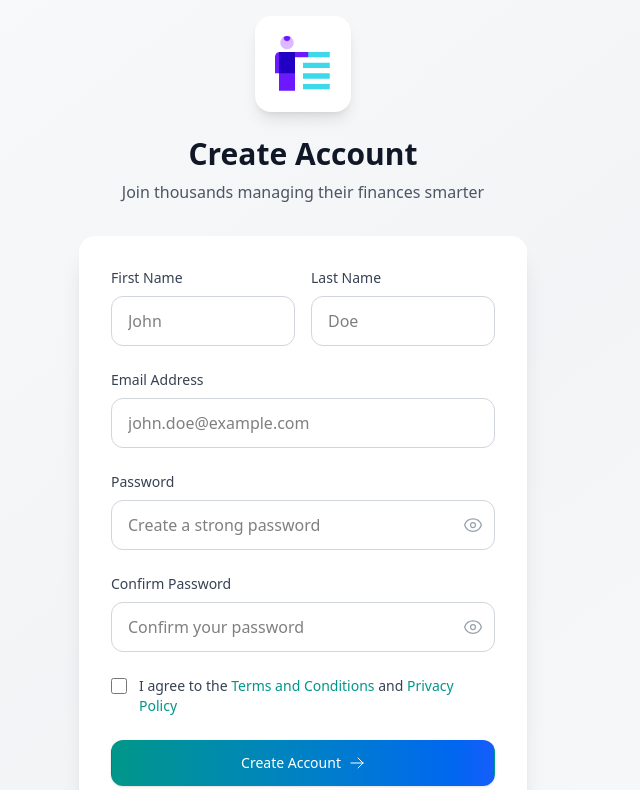
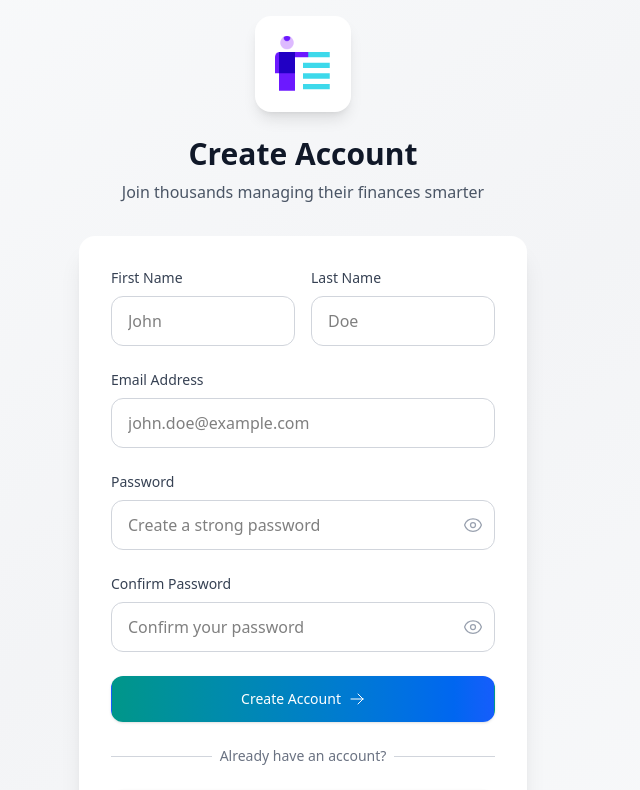
Before and after one commit to rashmika-perera/Personal-Finance-Management-System-frontend, a React (Vite) app: page /register in a window 1280 px wide. Shown: the top 790 px of the page, without its empty margins (337-977 px from the left). Built offline with nearby package versions, Linux system fonts and the light colour scheme.

Commit message:
third commit

```diff
--- a/src/pages/DashboardPage.tsx
+++ b/src/pages/DashboardPage.tsx
@@ -8,8 +8,10 @@ import {
   ChartBarIcon,
   SparklesIcon
 } from '@heroicons/react/24/outline';
+import { useAuth } from '../contexts/AuthContext';
 
 const DashboardPage = () => {
+  const { user } = useAuth();
   const totalExpenses = mockExpenses.reduce((acc, expense) => acc + expense.amount, 0);
   const totalIncome = mockIncome.reduce((acc, income) => acc + income.amount, 0);
   const totalBudget = mockBudgets.reduce((acc, budget) => acc + budget.amount, 0);
@@ -35,7 +37,7 @@ const DashboardPage = () => {
   const getFinancialHealth = () => {
     if (savingsRate >= 20 && expenseRatio <= 70 && netIncome > 0) return { status: 'Excellent', color: 'text-green-600', bg: 'bg-green-50' };
     if (savingsRate >= 15 && expenseRatio <= 80 && netIncome > 0) return { status: 'Good', color: 'text-blue-600', bg: 'bg-blue-50' };
-    if (savingsRate >= 10 && expenseRatio <= 90) return { status: 'Fair', color: 'text-yellow-600', bg: 'bg-yellow-50' };
+    if (savingsRate >= 10 && expenseRatio <= 90) return { status: 'Fair', color: 'text-red-600', bg: 'bg-red-50' };
     return { status: 'Needs Attention', color: 'text-red-600', bg: 'bg-red-50' };
   };
 
@@ -68,7 +70,7 @@ const DashboardPage = () => {
                 <h1 className="text-4xl font-bold mb-1 bg-gradient-to-r from-gray-800 via-blue-600 to-purple-600 bg-clip-text text-transparent">
                   Financial Dashboard
                 </h1>
-                <p className="text-gray-600 text-lg font-medium">Welcome back, Rashmika! 👋</p>
+                <p className="text-gray-600 text-lg font-medium">Welcome back, {user?.firstName || 'User'}! 👋</p>
               </div>
             </div>
 
--- a/src/pages/RegisterPage.tsx
+++ b/src/pages/RegisterPage.tsx
@@ -241,32 +241,6 @@ const RegisterPage = () => {
               </div>
             </div>
 
-            {/* Terms and Conditions */}
-            <div className="flex items-start">
-              <div className="flex items-center h-5">
-                <input
-                  id="agreeToTerms"
-                  name="agreeToTerms"
-                  type="checkbox"
-                  checked={formData.agreeToTerms}
-                  onChange={handleInputChange}
-                  className="h-4 w-4 text-teal-600 focus:ring-teal-500 border-gray-300 rounded"
-                />
-              </div>
-              <div className="ml-3 text-sm">
-                <label htmlFor="agreeToTerms" className="text-gray-700">
-                  I agree to the{' '}
-                  <a href="#" className="text-teal-600 hover:text-teal-500 font-medium">
-                    Terms and Conditions
-                  </a>{' '}
-                  and{' '}
-                  <a href="#" className="text-teal-600 hover:text-teal-500 font-medium">
-                    Privacy Policy
-                  </a>
-                </label>
-              </div>
-            </div>
-
             {/* Submit Button */}
             <button
               type="submit"
--- a/src/pages/SettingsPage.tsx
+++ b/src/pages/SettingsPage.tsx
@@ -49,7 +49,7 @@ const SettingsPage = () => {
                     <h2 className="text-xl font-bold text-text-primary mb-4">Data Management</h2>
                     <div className="space-y-4">
                         <div>
-                            <h3 className="text-lg font-semibold text-text-primary">Local Backup (SQLite)</h3>
+                            <h3 className="text-lg font-semibold text-text-primary">Local Backup (Mongo DB)</h3>
                             <p className="text-sm text-text-secondary mb-3">Export your local data to a file or import a previous backup.</p>
                             <div className="flex space-x-4">
                                 <button onClick={handleExport} className="flex items-center bg-blue-600 text-white px-4 py-2 rounded-md hover:bg-blue-500 transition-colors">
```
Also changed, not shown: 1 other file (tests, documents, lock files or other folders).
